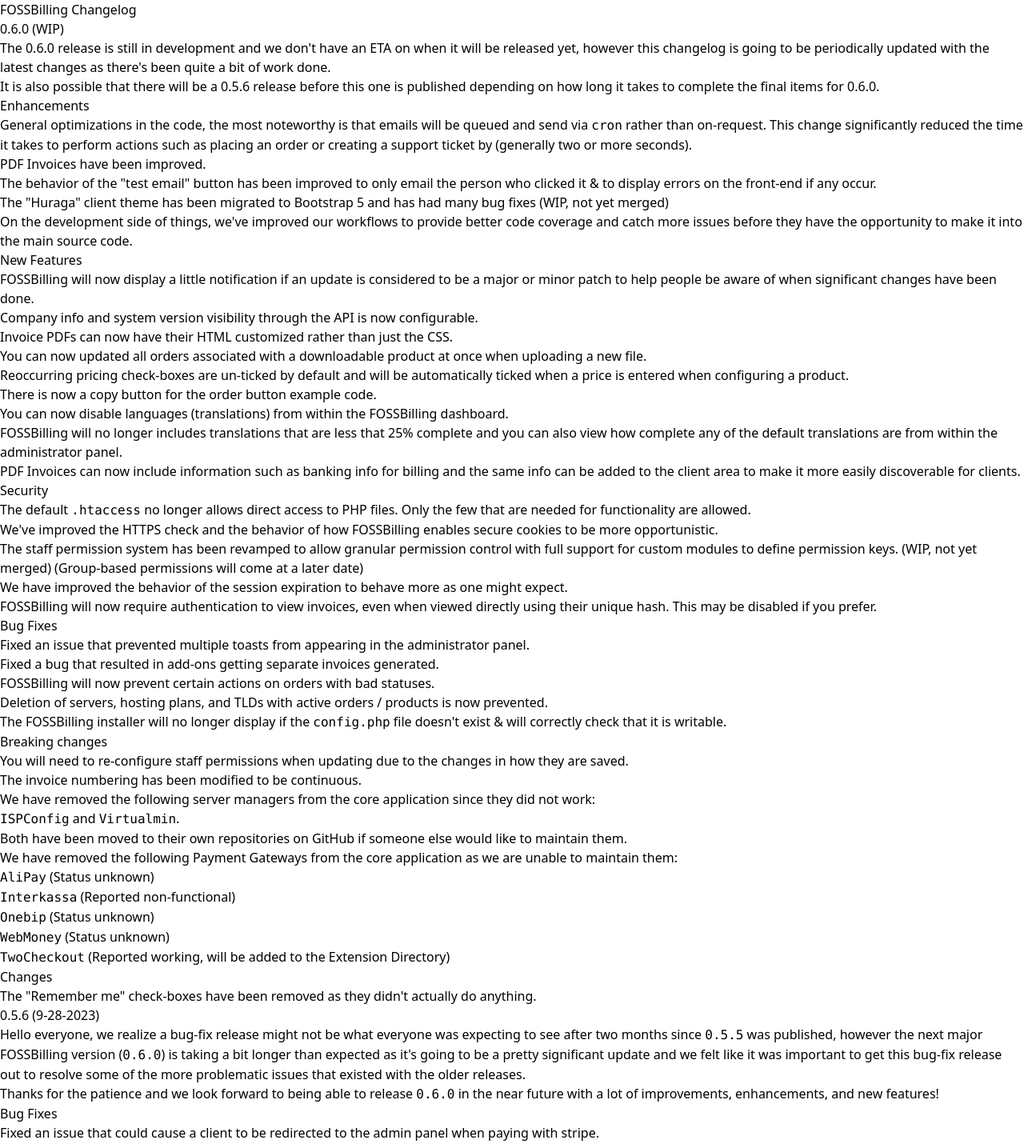
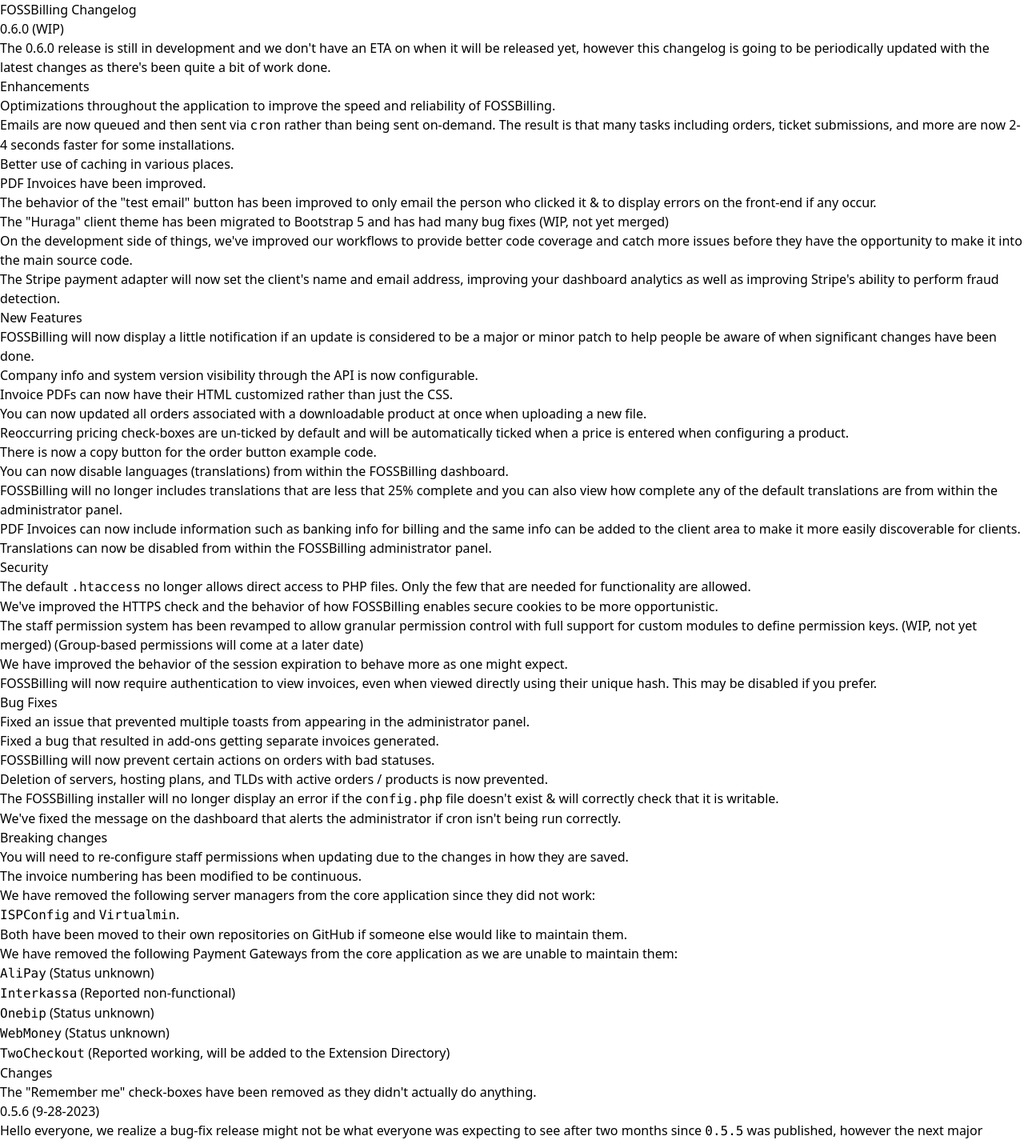
Before and after one commit to FOSSBilling/fossbilling.org, a Next.js app: page /docs/changelog in a window 1280 px wide. Shown: the top 1430 px of the page at 80% size. Built offline with nearby package versions, Linux system fonts and the light colour scheme.

Commit message:
Update changelog.mdx

```diff
--- a/pages/docs/changelog.mdx
+++ b/pages/docs/changelog.mdx
@@ -8,15 +8,16 @@
 
 The 0.6.0 release is still in development and we don't have an ETA on when it will be released yet, however this changelog is going to be periodically updated with the latest changes as there's been quite a bit of work done.
 
-It is also possible that there will be a 0.5.6 release before this one is published depending on how long it takes to complete the final items for 0.6.0.
-
 ### Enhancements
 
- - General optimizations in the code, the most noteworthy is that emails will be queued and send via `cron` rather than on-request. This change significantly reduced the time it takes to perform actions such as placing an order or creating a support ticket by (generally two or more seconds).
+ - Optimizations throughout the application to improve the speed and reliability of FOSSBilling.
+	 - Emails are now queued and then sent via `cron` rather than being sent on-demand. The result is that many tasks including orders, ticket submissions, and more are now 2-4 seconds faster for some installations.
+	 - Better use of caching in various places.
  - PDF Invoices have been improved.
  - The behavior of the "test email" button has been improved to only email the person who clicked it & to display errors on the front-end if any occur.
  - The "Huraga" client theme has been migrated to Bootstrap 5 and has had many bug fixes (WIP, not yet merged)
- -  - On the development side of things, we've improved our workflows to provide better code coverage and catch more issues before they have the opportunity to make it into the main source code.
+ - On the development side of things, we've improved our workflows to provide better code coverage and catch more issues before they have the opportunity to make it into the main source code.
+ - The Stripe payment adapter will now set the client's name and email address, improving your dashboard analytics as well as improving Stripe's ability to perform fraud detection.
 
 ### New Features
 
@@ -29,6 +30,7 @@
  - You can now disable languages (translations) from within the FOSSBilling dashboard.
  - FOSSBilling will no longer includes translations that are less that 25% complete and you can also view how complete any of the default translations are from within the administrator panel.
  - PDF Invoices can now include information such as banking info for billing and the same info can be added to the client area to make it more easily discoverable for clients.
+ - Translations can now be disabled from within the FOSSBilling administrator panel.
 
 ### Security
 
@@ -39,11 +41,13 @@
  - FOSSBilling will now require authentication to view invoices, even when viewed directly using their unique hash. This may be disabled if you prefer.
 
 ### Bug Fixes
+
  - Fixed an issue that prevented multiple toasts from appearing in the administrator panel.
  - Fixed a bug that resulted in add-ons getting separate invoices generated.
  - FOSSBilling will now prevent certain actions on orders with bad statuses.
  - Deletion of servers, hosting plans, and TLDs with active orders / products is now prevented.
- - The FOSSBilling installer will no longer display if the `config.php` file doesn't exist & will correctly check that it is writable.
+ - The FOSSBilling installer will no longer display an error if the `config.php` file doesn't exist & will correctly check that it is writable.
+ - We've fixed the message on the dashboard that alerts the administrator if cron isn't being run correctly.
 
 ### Breaking changes
 
```
